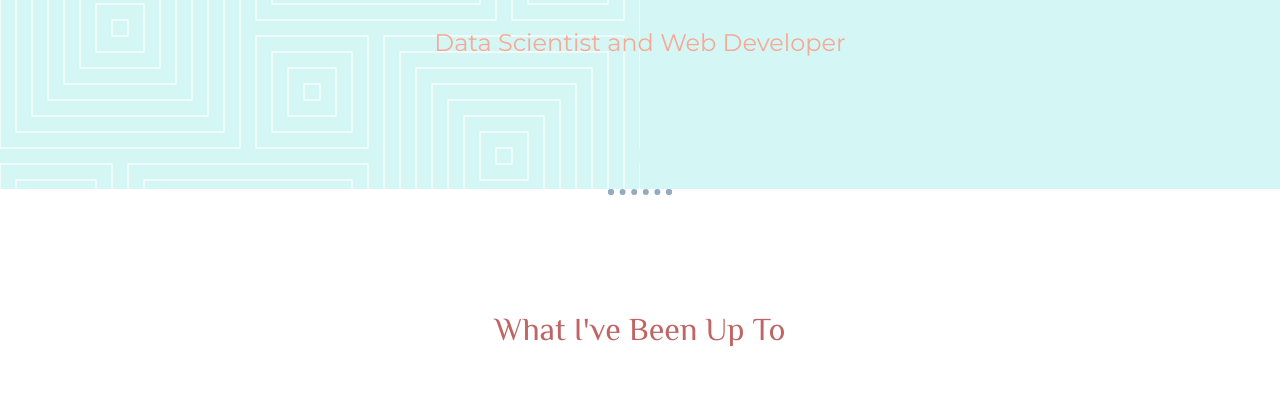
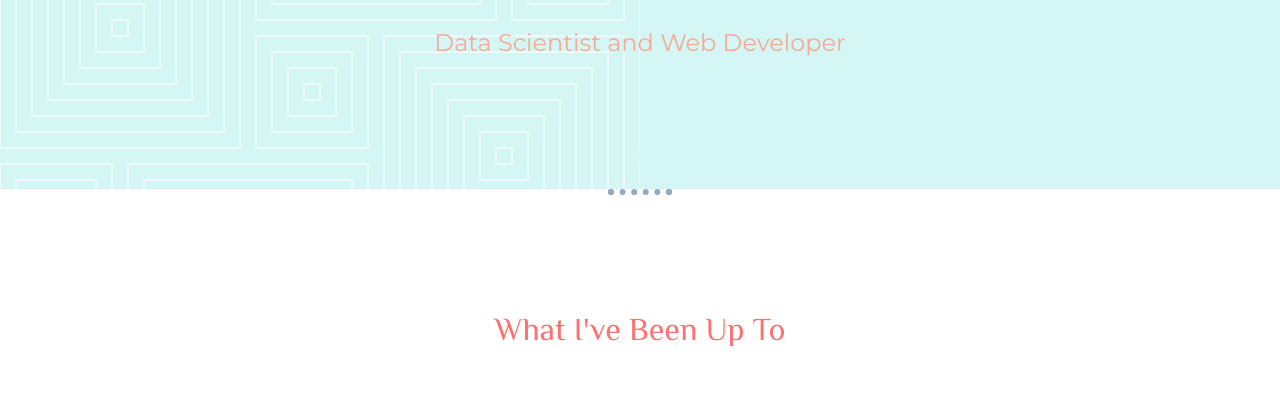
Before and after one commit to natashabutt/cv, a plain HTML site: page index.html in a window 1280 px wide. Shown: the part 476-883 px from the top of the page. Drawn offline with nearby package versions, Linux system fonts and the light colour scheme.

Commit message:
Update styles.css

```diff
--- a/styles.css
+++ b/styles.css
@@ -11,7 +11,7 @@ h1{
 
 h2{
   font-family: 'Philosopher',serif;
-  color: #bf6565;
+  color: #fd7171;
 }
 
 h4{
```
